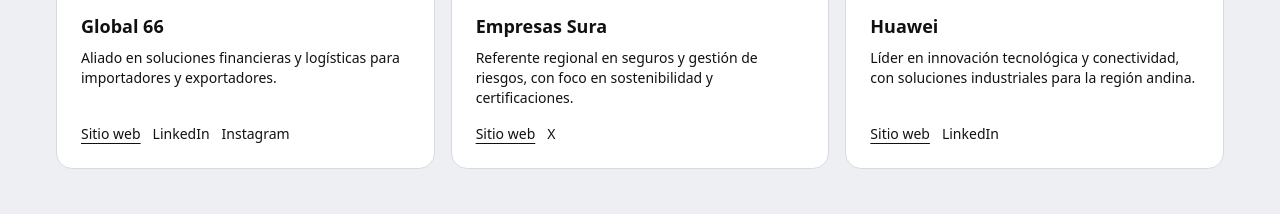
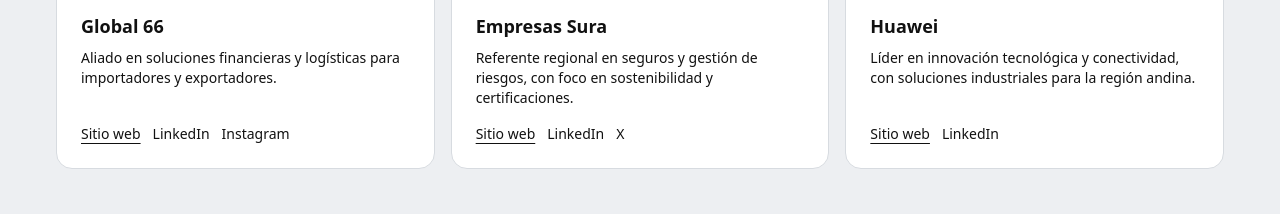
Before and after one commit to TronxGroup/APCC-Chamber, a Next.js app: page / in a window 1280 px wide. Shown: the part 2700-2914 px from the top of the page. Built offline with nearby package versions, Linux system fonts and the light colour scheme.

Commit message:
Update page.tsx

```diff
--- a/app/page.tsx
+++ b/app/page.tsx
@@ -51,7 +51,9 @@ const NEW_PARTNERS: NewPartner[] = [
     name: 'Empresas Sura',
     logo: '/partners/corporate_sura.png',
     website: 'https://www.sura.com/',
-    x: 'https://x.com/grupobeta',
+    x: 'https://x.com/gruposura',
+    linkedin: 'https://www.linkedin.com/company/grupo-sura/',
+    youtube: 'https://www.youtube.com/user/GRUPOSURA',
     blurb: 'Referente regional en seguros y gestión de riesgos, con foco en sostenibilidad y certificaciones.',
   },
   {
```
